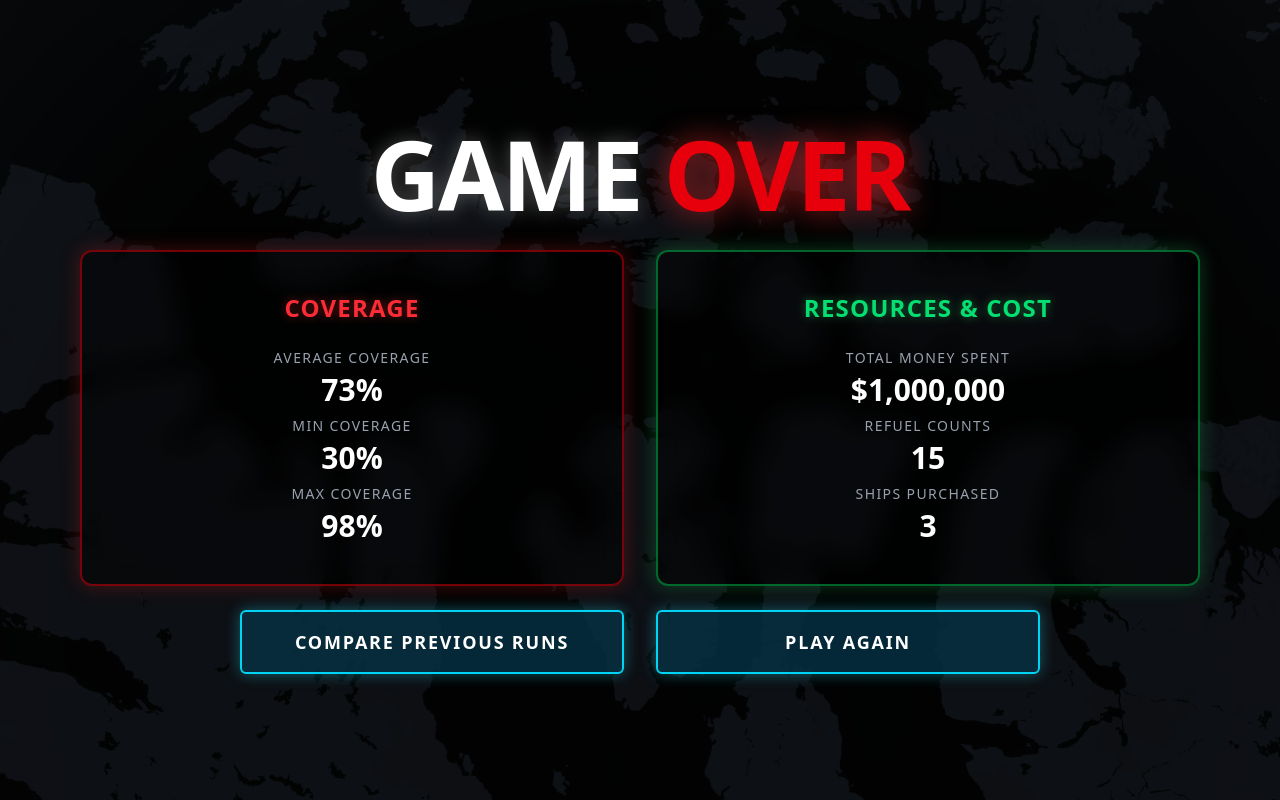
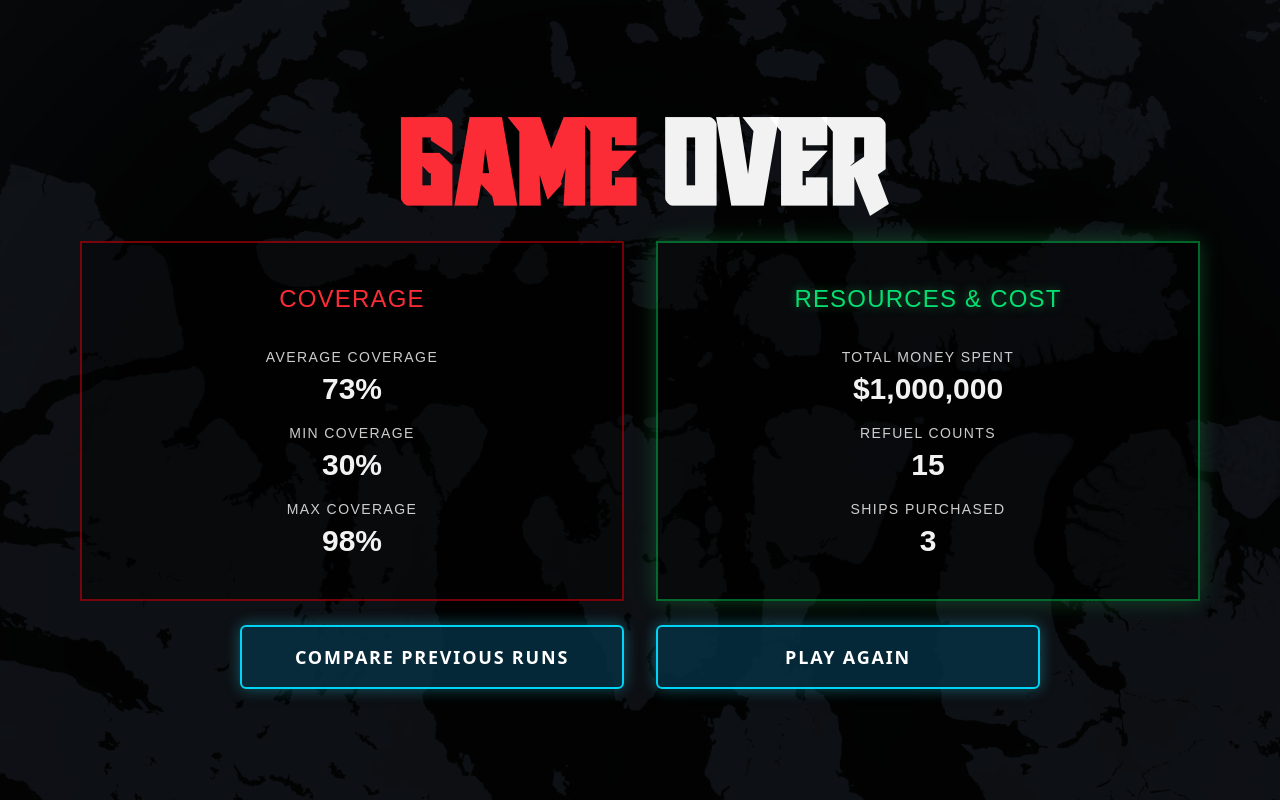
Before and after one commit to Sam-Drake-2007/CANshield, a React (Vite) app: page /results in a window 1280 px wide. Built offline with nearby package versions, Linux system fonts and the light colour scheme; a web font is replaced by a local one.

Commit message:
delete extra page

```diff
--- a/src/index.css
+++ b/src/index.css
@@ -31,4 +31,6 @@
     --color-g2: #404040;
     --color-b: #0D0D0D;
     --color-b1: #262626;
+    --color-orange: #F25C05;
+    --color-blue: #63A1F2;
 }
--- a/src/pages/help/LandingPage.jsx
+++ /dev/null
@@ -1,36 +0,0 @@
-import background from "../../assets/images/main-bg.png";
-import {LiaCanadianMapleLeaf} from "react-icons/lia";
-import {Link} from 'react-router-dom';
-export default function HelpPage() {
-    return (
-        <main  className="bg-gray-700 min-h-screen w-full bg-cover bg-center bg-no-repeat flex flex-col items-center justify-center bg-blend-overlay"
-                    style={{
-                    backgroundImage: `url(${background})`,}}>
-            {/* WRITE THE CSS DIRECTLY IN the 'className' attribute, look up the equivalent CSS style on TailwindCSS' site if needed */}
-            <div className="text-top">
-
-                <h1 className="text-white/95 text-[7rem] tracking-wide text-balance font-raider flex items-center gap-0.5">
-                <span className="text-r">CAN</span><LiaCanadianMapleLeaf color={"#fb2c36"}/><span className="text-[7rem]">SHIELD</span>
-                </h1>
-
-                <p className="text-white/80 text-[1.2rem] font-arame tracking-wider ">
-                Realtime Canadian artic coordinated strategy simulator.
-                </p>
-
-                <div className="mt-10 flex items-center justify-center gap-x-6">
-
-                    <Link to="/map"className="text-[1.8rem] text-white/80 font-arame
-                    px-6 py-2.5 bg-b1/60
-                    ring-2 ring-white/25
-                    hover:bg-r2/25 hover:ring-r hover:cursor-pointer hover:duration-500 hover:text-r">
-                    Defend
-                    </Link>
-
-                </div>
-            </div>
-
-
-
-        </main>
-    );
-}
--- a/src/pages/results/ResultsPage.jsx
+++ b/src/pages/results/ResultsPage.jsx
@@ -42,8 +42,8 @@ export default function Results() {
             {/* Game Over Title */}
             <div className="mb-7 flex items-center justify-center">
                 <p className="text-6xl font-bold tracking-tight sm:text-8xl uppercase">
-                    <span className="text-white drop-shadow-[0_0_10px_rgba(255,255,255,0.3)]">Game </span>
-                    <span className="text-red-600 drop-shadow-[0_0_15px_rgba(220,38,38,0.8)]">Over</span>
+                    <span className="text-r font-raider">Game </span>
+                    <span className="text-white/95 font-raider">Over</span>
                 </p>
             </div>
 
@@ -51,30 +51,30 @@ export default function Results() {
             <div className="flex flex-col md:flex-row gap-8 max-w-6xl w-full px-4">
 
                 {/* --- RED BOX (Coverage) --- */}
-                <div className="flex-1 bg-black/40 p-10 rounded-xl backdrop-blur-md border-2 border-red-600/50 shadow-[0_0_20px_rgba(220,38,38,0.3)]">
-                    <p className="text-red-500 text-2xl font-bold uppercase tracking-wider text-center mb-6 drop-shadow-[0_0_5px_rgba(220,38,38,0.5)]">
+                <div className="flex-1 bg-black/40 p-10 border-2 border-red-600/50">
+                    <p className="text-r text-2xl font-arame uppercase tracking-wider text-center mb-6 ">
                         Coverage
                     </p>
                     <dl className="flex flex-col gap-2 text-center">
                         {coverage_stats.map((stat) => (
                             <div key={stat.id} className="">
-                                <dt className="text-gray-400 uppercase tracking-widest text-sm mb-1">{stat.name}</dt>
-                                <dd className="text-white text-3xl font-bold">{stat.value}</dd>
+                                <dt className="text-white/80 font-arame uppercase tracking-widest text-sm mt-2 mb-1">{stat.name}</dt>
+                                <dd className="text-white/95 font-arame text-3xl font-bold">{stat.value}</dd>
                             </div>
                         ))}
                     </dl>
                 </div>
 
                 {/* --- GREEN BOX (Cost) --- */}
-                <div className="flex-1 bg-black/40 p-10 rounded-xl backdrop-blur-md border-2 border-green-500/50 shadow-[0_0_20px_rgba(34,197,94,0.3)]">
-                    <p className="text-green-400 text-2xl font-bold uppercase tracking-wider text-center mb-6 drop-shadow-[0_0_5px_rgba(34,197,94,0.5)]">
+                <div className="flex-1 bg-black/40 p-10 border-2 border-green-500/50 shadow-[0_0_20px_rgba(34,197,94,0.3)]">
+                    <p className="text-green-400 text-2xl font-arame uppercase tracking-wider text-center mb-6 drop-shadow-[0_0_5px_rgba(34,197,94,0.5)]">
                         Resources & Cost
                     </p>
                     <dl className="flex flex-col gap-2 text-center">
                         {cost_stats.map((stat) => (
                             <div key={stat.id} className="">
-                                <dt className="text-gray-400 uppercase tracking-widest text-sm mb-1">{stat.name}</dt>
-                                <dd className="text-white text-3xl font-bold">{stat.value}</dd>
+                                <dt className="text-white/80 font-arame uppercase tracking-widest text-sm mt-2 mb-1">{stat.name}</dt>
+                                <dd className="text-white/95 font-arame text-3xl font-bold">{stat.value}</dd>
                             </div>
                         ))}
                     </dl>
```
